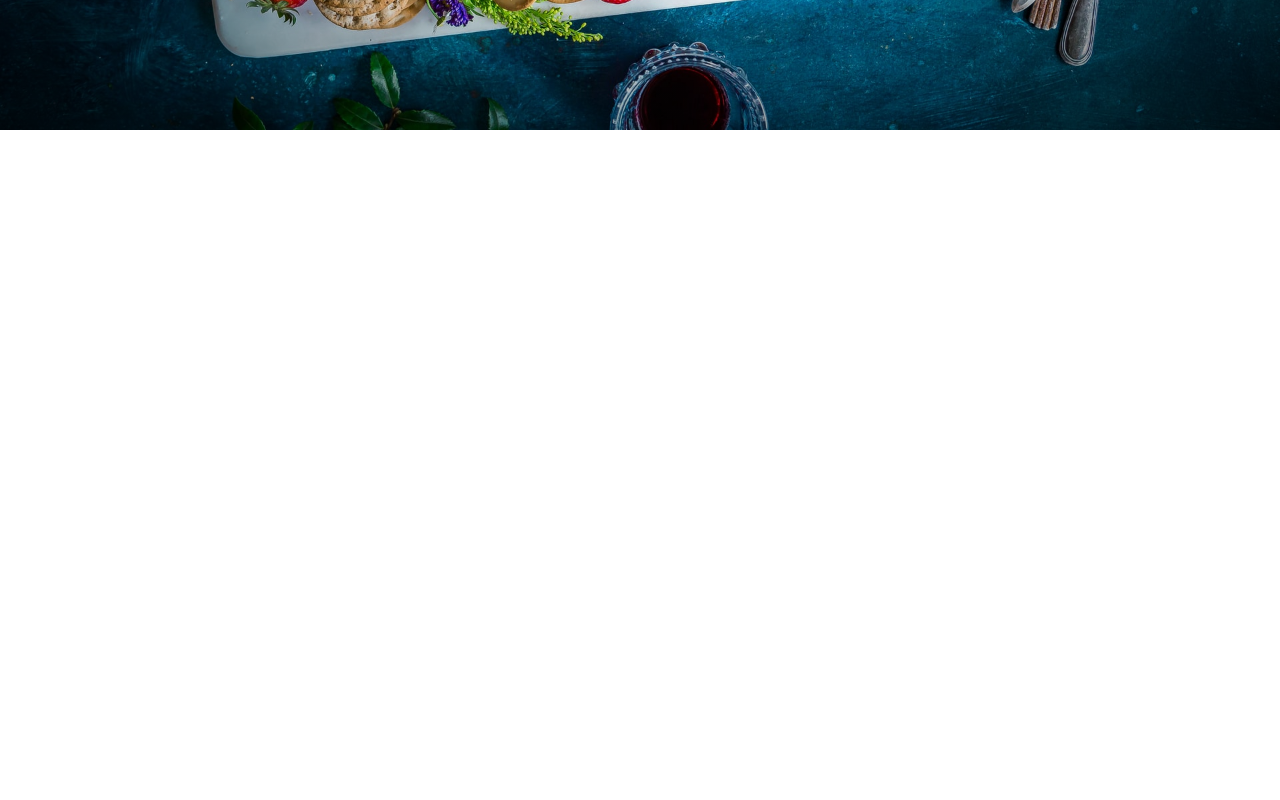
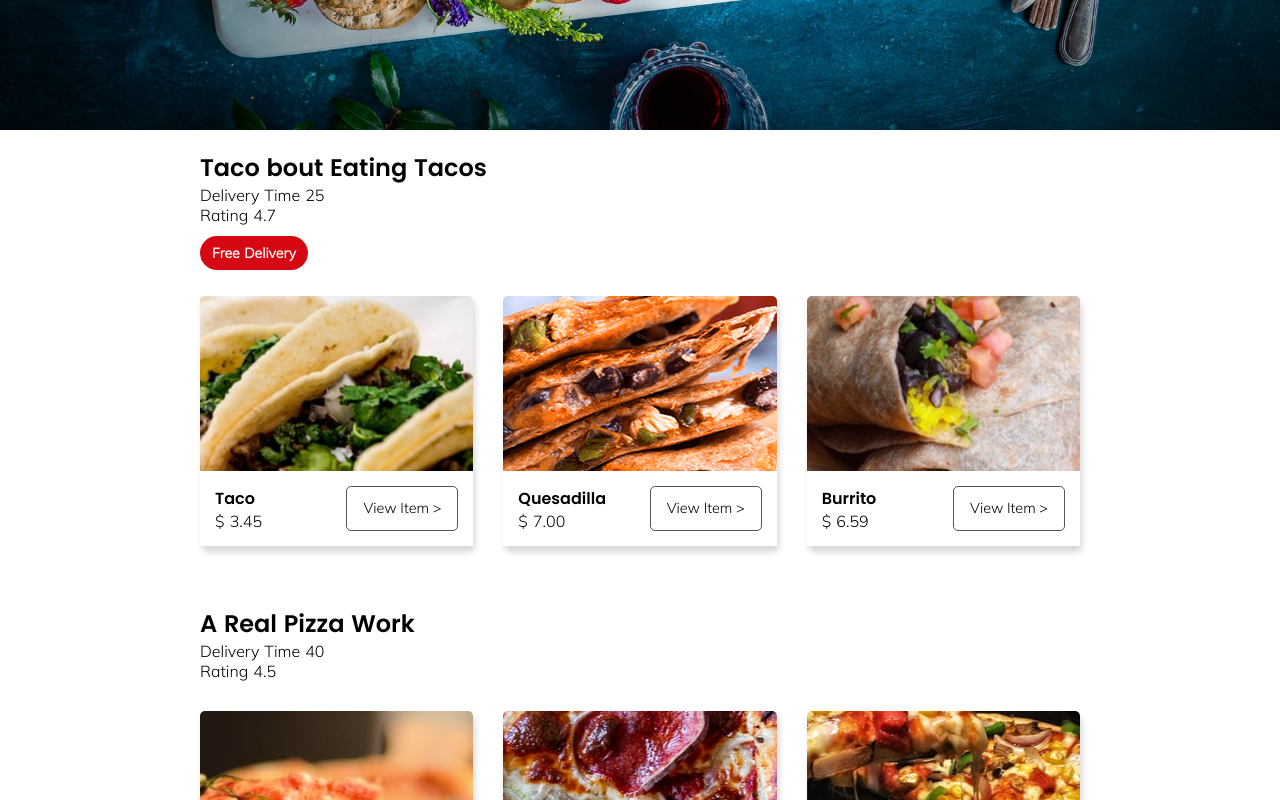
Before and after one commit to railsstudent/frontendmaster-nuxtfoodapp, a Nuxt app: page / in a window 1280 px wide. Shown: the part 540-1340 px from the top of the page. Before the commit the page ends 800 px from the top, so only its background shows below. Built offline with nearby package versions, Linux system fonts and the light colour scheme.

Commit message:
feat: show restaurants and their menu
Signed-off-by: Connie Leung <cleung334@gmail.com>

```diff
--- /dev/null
+++ b/components/AppRestaurantInfo.vue
@@ -0,0 +1,39 @@
+<template>
+  <section class="restaurantinfo">
+    <div v-for="store of fooddata" :key="store.id">
+      <h2>{{ store.name }}</h2>
+      <p>Delivery Time {{ store.deliveryTime }}</p>
+      <p>Rating {{ store.rating }}</p>
+      <p v-if="store.freeDelivery" class="label"><span>Free Delivery</span></p>
+      <div class="row">
+        <div v-for="menuItem of store.menu" :key="menuItem.id" class="items"
+          :style="`background: url(${menuItem.img}) no-repeat center center`">
+          <div class="iteminfo">
+            <div>
+              <h4>{{ menuItem.item }}</h4>
+              <p>{{ getPrice(menuItem.price) }}</p>
+            </div>
+            <button class="ghost">View Item ></button>
+          </div>
+        </div>
+      </div>
+    </div>
+  </section>
+</template>
+
+<script>
+import { mapState } from 'vuex';
+
+export default {
+  computed: {
+    ...mapState(['fooddata'])
+  },
+  methods: {
+    getPrice(price) {
+      return `$ ${price.toFixed(2)}`
+    }
+  }
+}
+</script>
+
+<style lang="scss" scoped></style>
--- a/pages/index.vue
+++ b/pages/index.vue
@@ -1,11 +1,13 @@
 <template>
   <main class="container">
     <AppHeader />
+    <AppRestaurantInfo />
   </main>
 </template>
 
 <script>
 import AppHeader from '@/components/AppHead';
+import AppRestaurantInfo from '@/components/AppRestaurantInfo';
 
 export default {
   components: {
```
